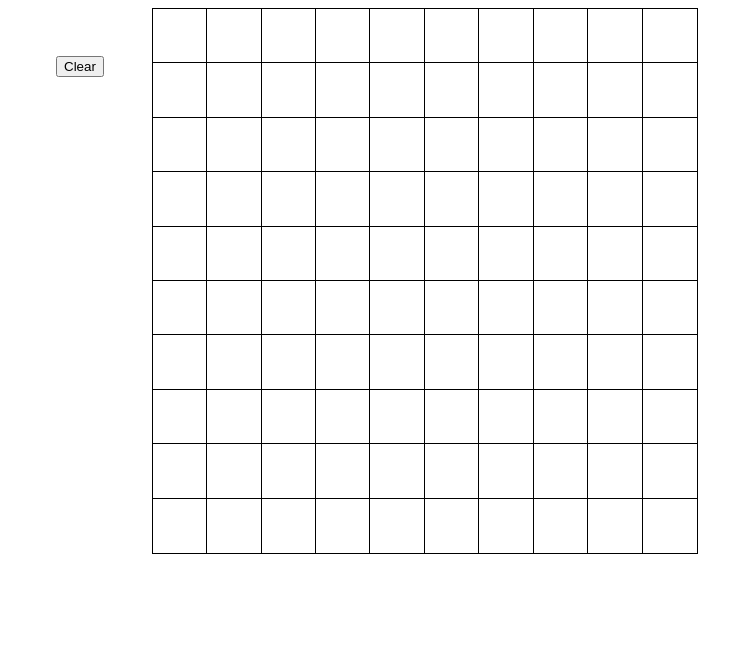
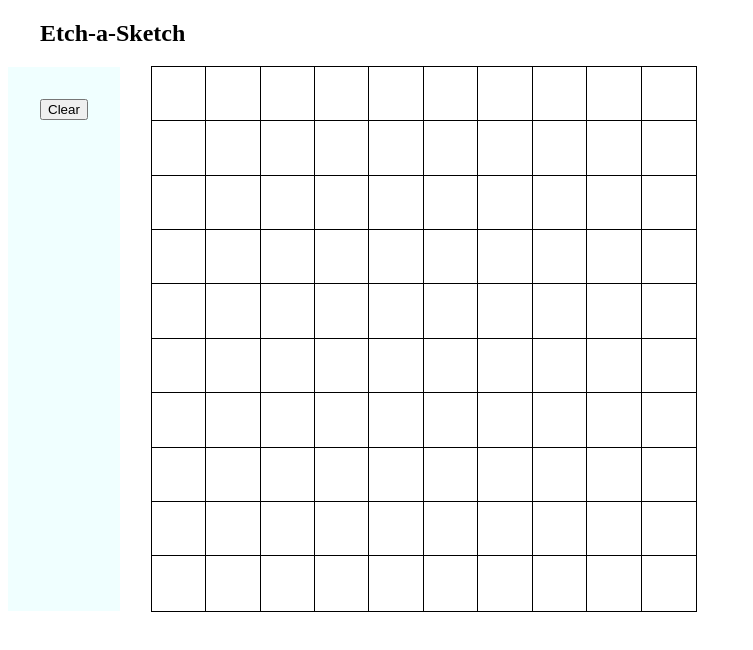
Before and after one commit to handyhakim/etch-a-sketch, a plain HTML site: page index.html in a window 1280 px wide. Shown: the whole page, without its empty margins (0-753 px from the left). Drawn offline with Linux system fonts and the light colour scheme.

Commit message:
Updated looks

```diff
--- a/index.html
+++ b/index.html
@@ -8,6 +8,9 @@
     <link rel="stylesheet" href="style.css">
 </head>
 <body>
+    <div class="heading">
+        <h2>Etch-a-Sketch</h2>
+    </div>
     <div class="container">
         <div class="menu-container">
             <button type="button" onclick="removeElements(document.querySelectorAll('.grid-item'));">Clear</button>
@@ -49,7 +52,10 @@
                 elements[i].parentNode.removeChild(elements[i]);
             }
 
-            boardSize = parseInt(prompt('Enter new grid size : '));
+            boardSize = parseInt(prompt('Enter new grids size : '));
+            if (boardSize > 100) {
+                boardSize = parseInt(prompt('Maximum grids allowed is 100. Enter new grids size : '));
+            };
             sizeHW = 34 / boardSize + 'em';
             start();
         };
--- a/style.css
+++ b/style.css
@@ -1,13 +1,21 @@
+.heading {
+    padding-left: 2em;
+}
+
 .container {
     display: flex;
 }
 
 .menu-container {
-    padding: 3em;
+    padding-left: 2em;
+    padding-right: 2em;
+    padding-top: 2em;
+    background-color: azure;
 }
 
 .grid-container {
-    border: 0.1em solid;
+    padding-left: 2em;
+    padding-right: 2em;
     display: flex;
     flex-wrap: wrap;
     height: 34em;
```
